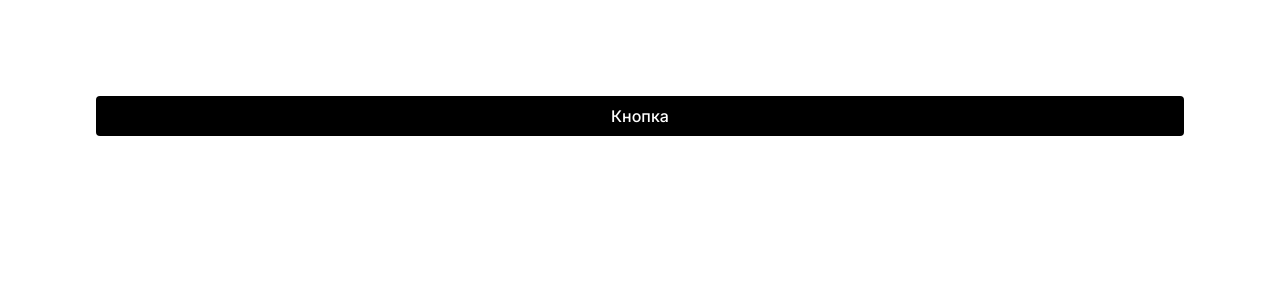
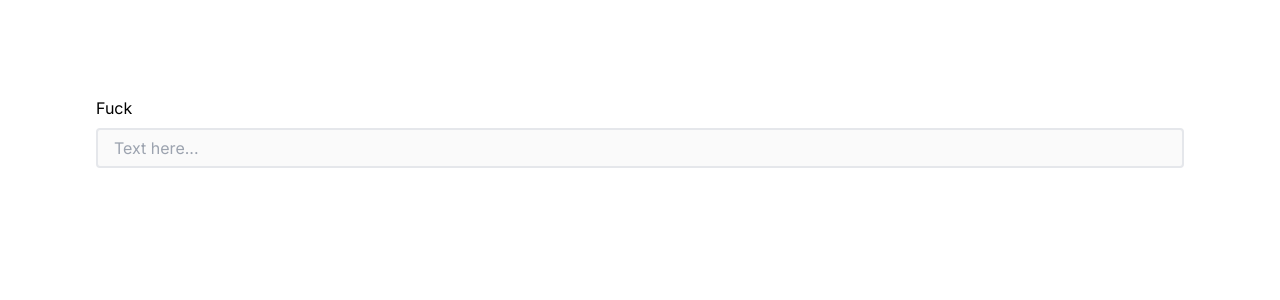
Before and after one commit to Solowayer/service-base, a Next.js app: page / in a window 1280 px wide. Shown: the top 300 px of the page. Built offline with nearby package versions, Linux system fonts and the light colour scheme.

Commit message:
Adding Input

```diff
--- a/app/page.tsx
+++ b/app/page.tsx
@@ -1,9 +1,14 @@
+'use client'
+
 import { Button } from '@/components/ui/button'
+import { Input } from '@/components/ui/input'
 
 export default function Home() {
 	return (
 		<main className="flex min-h-screen flex-col p-24">
-			<Button>Кнопка</Button>
+			<div className="flex w-full">
+				<Input label="Fuck" fullWidth />
+			</div>
 		</main>
 	)
 }
--- a/components/ui/button.tsx
+++ b/components/ui/button.tsx
@@ -8,6 +8,7 @@ export const buttonStyles = cva(
 		'inline-flex items-center',
 		'relative',
 		'select-none',
+		'outline-none',
 		'font-medium',
 		'disabled:bg-gray-200',
 		'disabled:text-gray-400',
--- /dev/null
+++ b/components/ui/input.tsx
@@ -0,0 +1,72 @@
+import { VariantProps, cva } from 'class-variance-authority'
+import React from 'react'
+import { forwardRef } from 'react'
+
+export const inputStyles = cva(
+	[
+		'w-full',
+		'outline-none',
+		'border-2',
+		'px-4',
+		'focus:bg-zinc-50',
+		'focus:border-black',
+		'disabled:bg-gray-200',
+		'disabled:text-gray-400',
+		'disabled:hover:cursor-not-allowed',
+		'rounded',
+		'overflow',
+		'text-md',
+		'transition-all'
+	],
+	{
+		variants: {
+			variant: {
+				primary: 'bg-zinc-50',
+				error: 'bg-red-100 border-red-300',
+				success: 'bg-green-100 border-green-300'
+			},
+			size: {
+				default: 'h-10',
+				large: 'h-12'
+			}
+		},
+		defaultVariants: {
+			variant: 'primary',
+			size: 'default'
+		}
+	}
+)
+
+export interface InputProps
+	extends Omit<React.InputHTMLAttributes<HTMLInputElement>, 'size'>,
+		VariantProps<typeof inputStyles> {
+	label?: string
+	icon?: React.ReactNode
+	fullWidth: boolean
+}
+
+export const Input = forwardRef<HTMLInputElement, InputProps>(function Input(
+	{ variant, size, fullWidth, label, icon, id, type = 'text', placeholder = 'Text here...', ...props },
+	ref
+) {
+	return (
+		<div className={`${fullWidth && 'w-full'} inline-flex flex-col`}>
+			{label && (
+				<label className={`text-md mb-2`} htmlFor={id}>
+					{label}
+				</label>
+			)}
+			<div className="inline-flex w-full relative items-center">
+				{icon && <div className="absolute left-4">{icon}</div>}
+				<input
+					ref={ref}
+					className={`${inputStyles({ variant, size })} ${icon && '!pl-12'}`}
+					id={id}
+					type={type}
+					placeholder={placeholder}
+					{...props}
+				/>
+			</div>
+		</div>
+	)
+})
```
